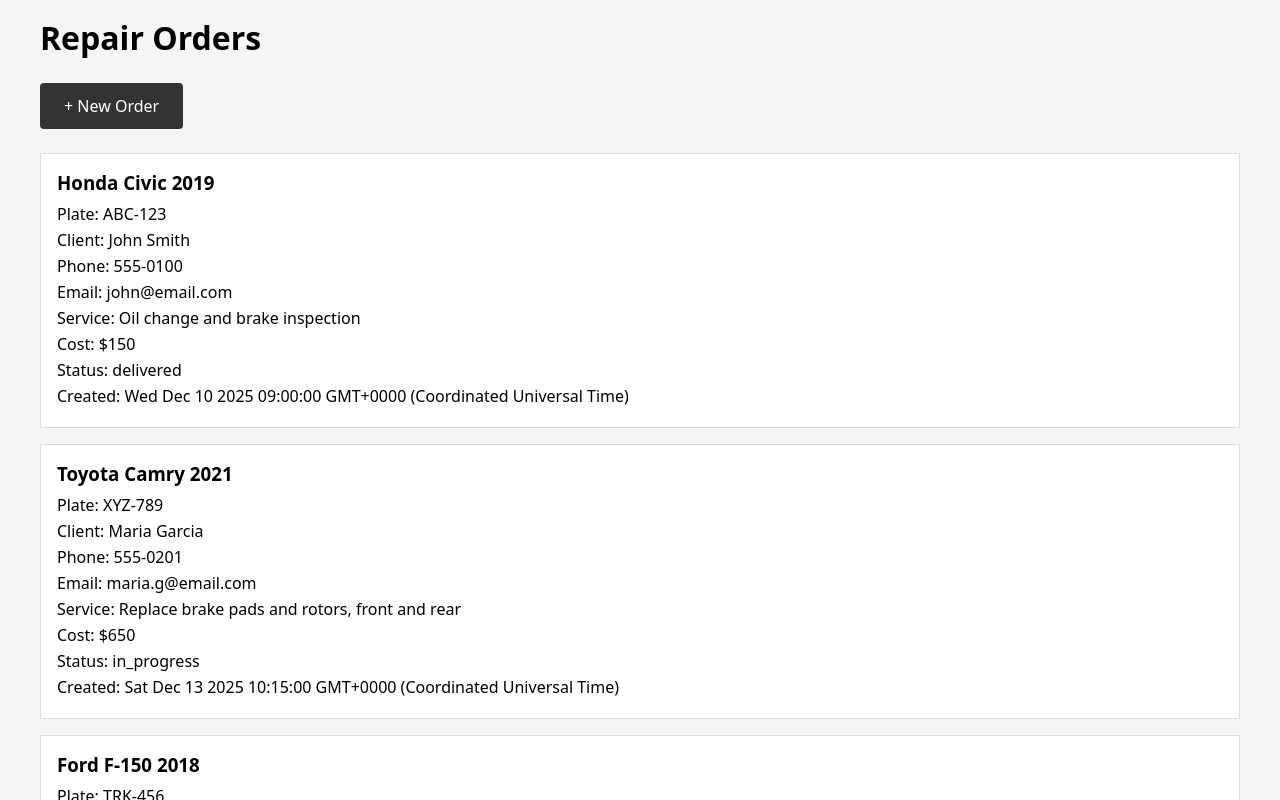
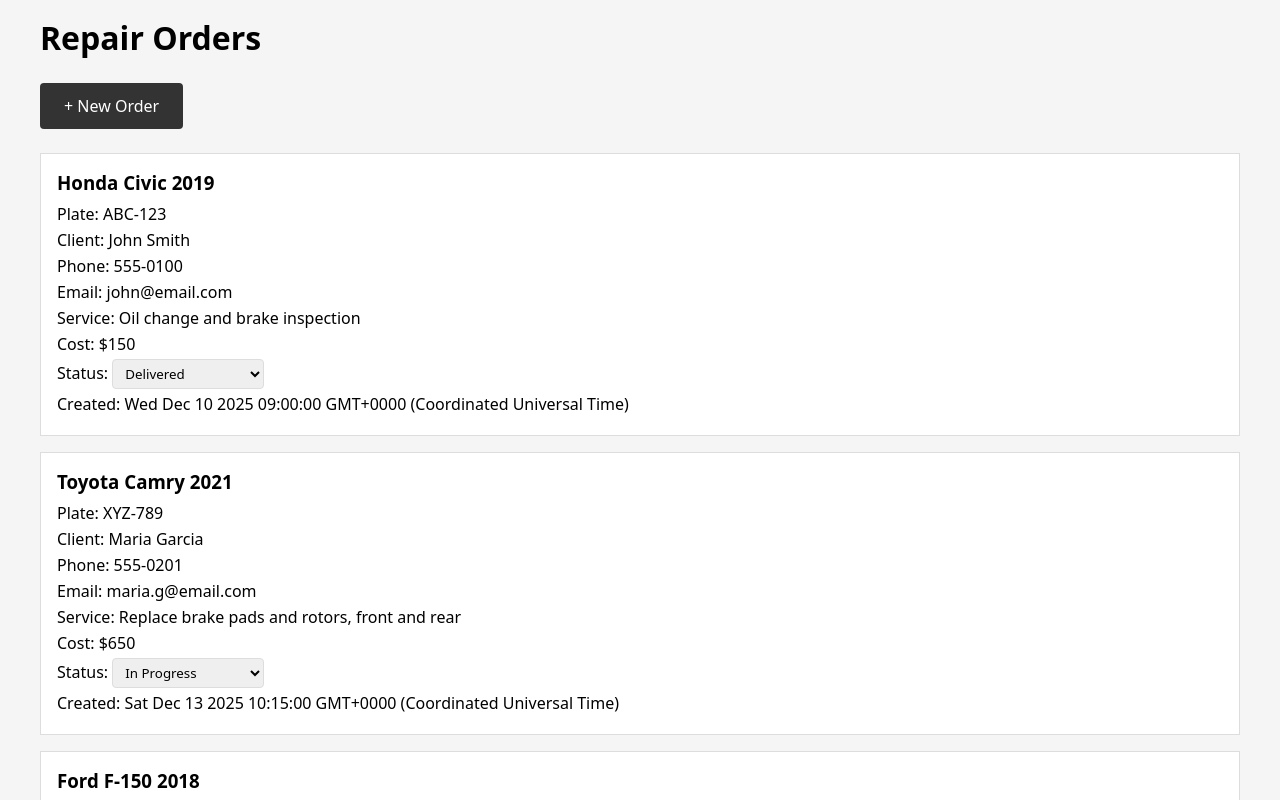
Before and after one commit to jabdi13/garage, a React (Vite) app: page /garage in a window 1280 px wide. Shown: the top 800 px of the page. Built offline with nearby package versions, Linux system fonts and the light colour scheme.

Commit message:
Implemented order status update

```diff
--- a/src/components/OrderCard.tsx
+++ b/src/components/OrderCard.tsx
@@ -1,10 +1,18 @@
-import type { RepairOrder } from '../types/repairOrder';
+import type { ChangeEvent } from 'react';
+import type { RepairOrder, OrderStatus } from '../types/repairOrder';
+import { useOrders } from '../context/OrdersContext';
 
 interface OrderCardProps {
   order: RepairOrder;
 }
 
 export function OrderCard({ order }: OrderCardProps) {
+  const { updateOrderStatus } = useOrders();
+
+  const handleStatusChange = (e: ChangeEvent<HTMLSelectElement>) => {
+    updateOrderStatus(order.id, e.target.value as OrderStatus);
+  };
+
   return (
     <div className="order-card">
       <h3>{order.vehicle.make} {order.vehicle.model} {order.vehicle.year}</h3>
@@ -17,7 +25,17 @@ export function OrderCard({ order }: OrderCardProps) {
       <p>Service: {order.serviceDescription}</p>
       <p>Cost: ${order.estimatedCost}</p>
 
-      <p>Status: {order.status}</p>
+      <p>
+        Status:{' '}
+        <select value={order.status} onChange={handleStatusChange}>
+          <option value="pending">Pending</option>
+          <option value="awaiting_approval">Awaiting Approval</option>
+          <option value="approved">Approved</option>
+          <option value="in_progress">In Progress</option>
+          <option value="completed">Completed</option>
+          <option value="delivered">Delivered</option>
+        </select>
+      </p>
       <p>Created: {order.createdAt.toString()}</p>
     </div>
   );
--- a/src/context/OrdersContext.tsx
+++ b/src/context/OrdersContext.tsx
@@ -1,11 +1,12 @@
 import { createContext, useContext, useState } from 'react';
 import type { ReactNode } from 'react';
-import type { RepairOrder } from '../types/repairOrder';
+import type { RepairOrder, OrderStatus } from '../types/repairOrder';
 import { MOCK_ORDERS } from '../data/mockOrders';
 
 interface OrdersContextType {
   orders: RepairOrder[];
   addOrder: (orderData: Omit<RepairOrder, 'id' | 'status' | 'createdAt' | 'updatedAt' | 'completedAt'>) => void;
+  updateOrderStatus: (orderId: string, newStatus: OrderStatus) => void;
 }
 
 const OrdersContext = createContext<OrdersContextType | undefined>(undefined);
@@ -25,8 +26,22 @@ export function OrdersProvider({ children }: { children: ReactNode }) {
     setOrders([newOrder, ...orders]);
   };
 
+  const updateOrderStatus = (orderId: string, newStatus: OrderStatus) => {
+    setOrders(orders.map(order => {
+      if (order.id === orderId) {
+        return {
+          ...order,
+          status: newStatus,
+          updatedAt: new Date(),
+          completedAt: newStatus === 'completed' ? new Date() : order.completedAt
+        };
+      }
+      return order;
+    }));
+  };
+
   return (
-    <OrdersContext.Provider value={{ orders, addOrder }}>
+    <OrdersContext.Provider value={{ orders, addOrder, updateOrderStatus }}>
       {children}
     </OrdersContext.Provider>
   );
--- a/src/index.css
+++ b/src/index.css
@@ -37,6 +37,14 @@ body {
 
 .order-card p {
   margin: 0.25rem 0;
+}
+
+.order-card select {
+  padding: 0.25rem 0.5rem;
+  border: 1px solid #ddd;
+  border-radius: 4px;
+  cursor: pointer;
+  font-family: inherit;
 }
 
 .new-order-button {
```
